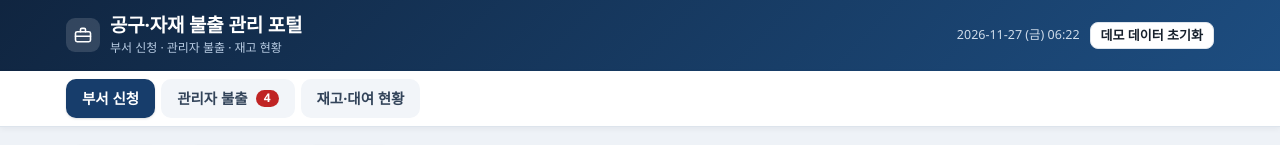
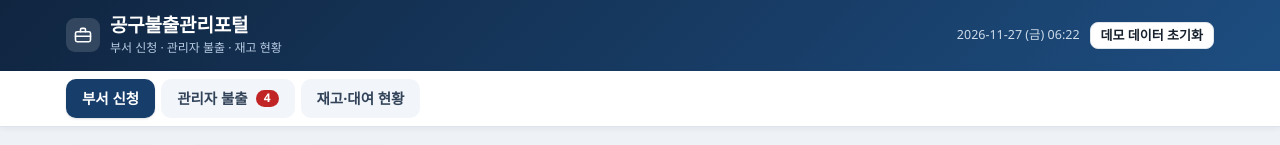
Before and after one commit to koreatoolroom/Koreatoolroom.github.io, a plain HTML site: page index.html in a window 1280 px wide. Shown: the top 145 px of the page. Drawn offline with Linux system fonts and the light colour scheme.

Commit message:
제목 변경: 공구불출관리포털

```diff
--- a/index.html
+++ b/index.html
@@ -4,7 +4,7 @@
 <meta charset="utf-8">
 <meta name="viewport" content="width=device-width, initial-scale=1">
 <meta name="color-scheme" content="light">
-<title>공구·자재 불출 관리 포털</title>
+<title>공구불출관리포털</title>
 <style>
 /* =====================================================================
    기본 스타일 (외부 라이브러리·웹폰트·CDN 없음 — 파일 하나로 완결)
@@ -302,7 +302,7 @@ select{cursor:pointer}
         </svg>
       </span>
       <div>
-        <h1 id="app-title">공구·자재 불출 관리 포털</h1>
+        <h1 id="app-title">공구불출관리포털</h1>
         <div class="unit" id="unit-name">부서 신청 · 관리자 불출 · 재고 현황</div>
       </div>
     </div>
@@ -484,7 +484,7 @@ select{cursor:pointer}
 
   var CONFIG = {
     unitName: '부서 신청 · 관리자 불출 · 재고 현황',
-    appTitle: '공구·자재 불출 관리 포털',
+    appTitle: '공구불출관리포털',
 
     // 10개 부서 (이름을 바꾸거나 줄이고 늘려도 그대로 동작합니다)
     departments: [
```
Also changed, not shown: 1 other file.
